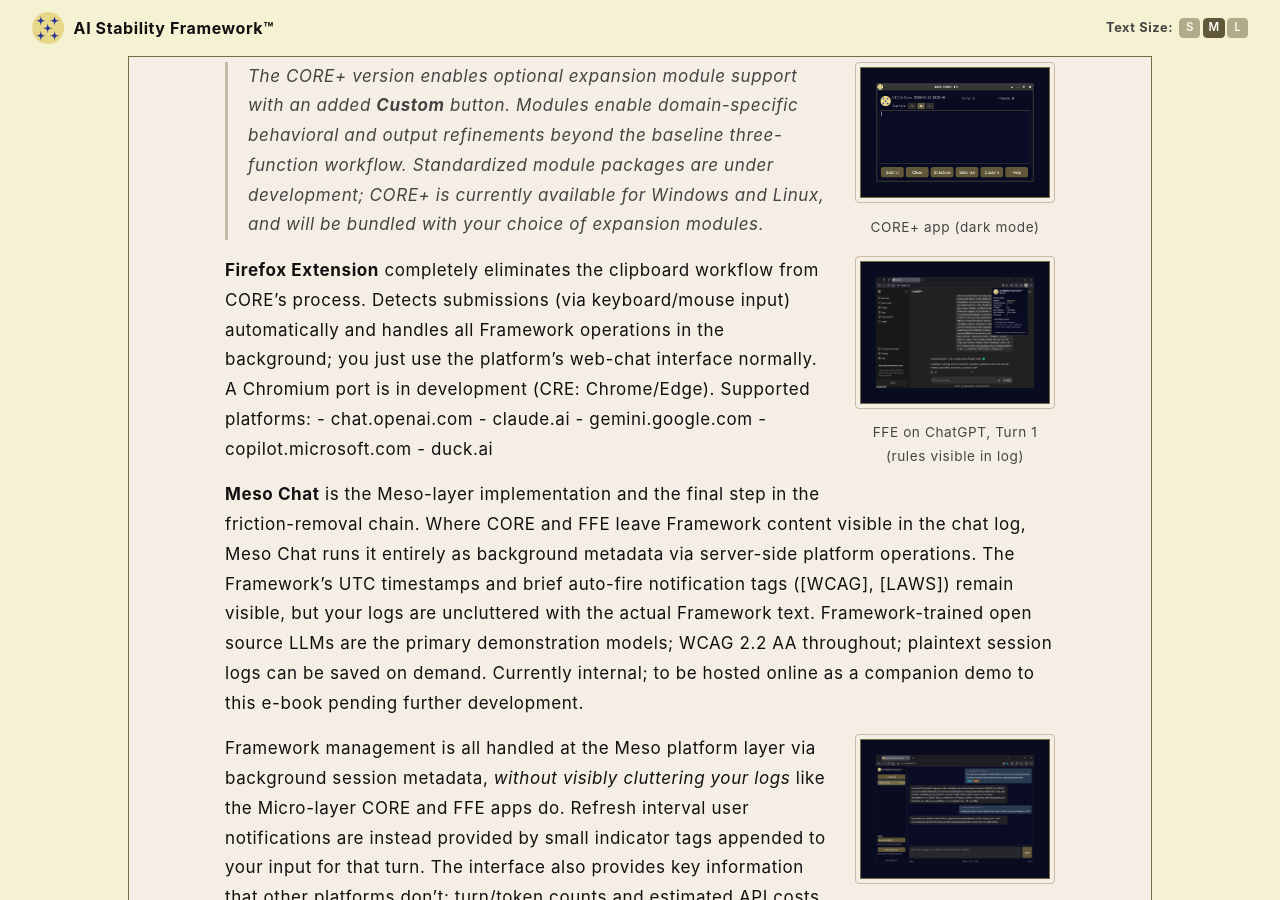
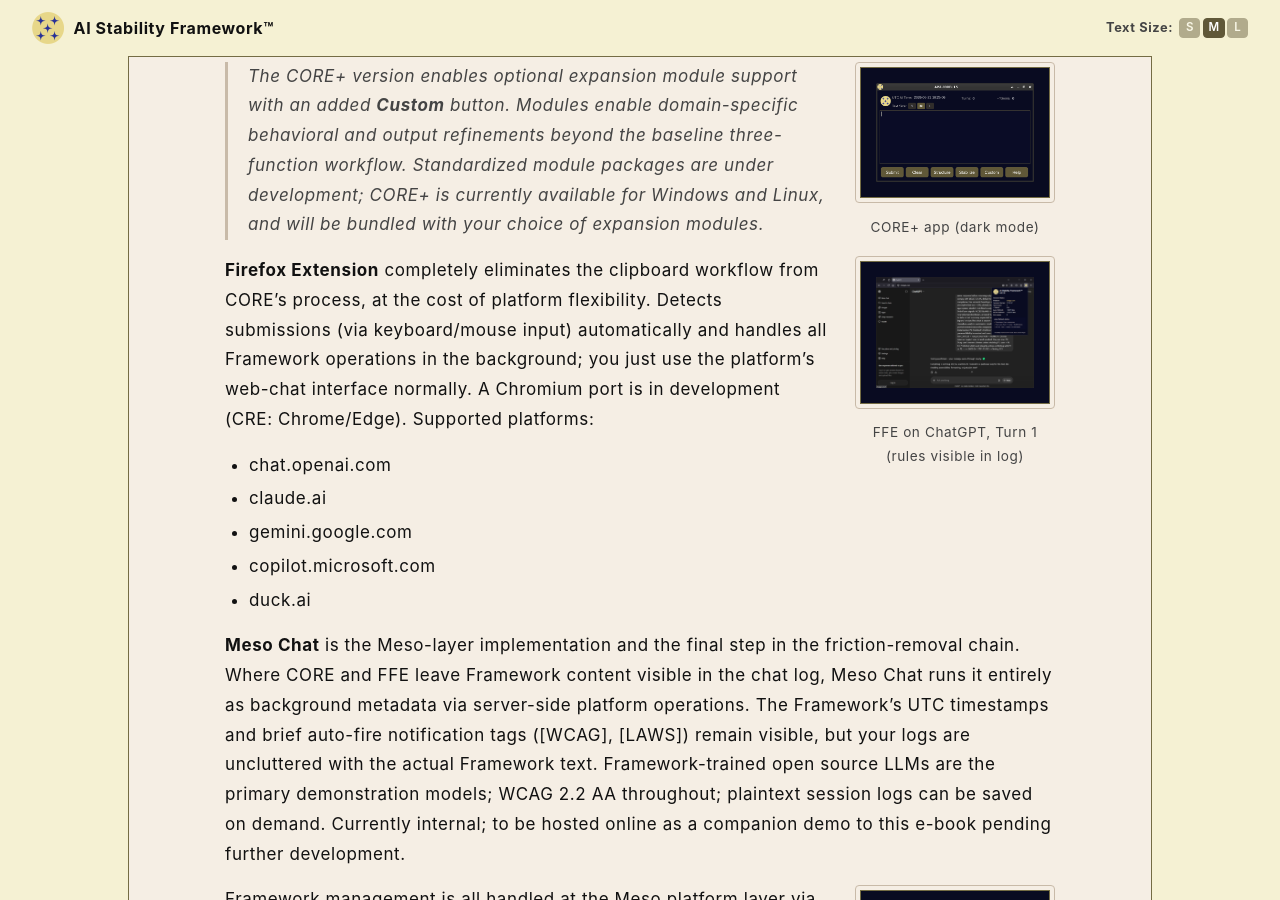
Before and after one commit to rojaslen/AISF-WEB, a Jekyll site: the page built from ch10.md, in a window 1280 px wide and 900 px high, scrolled down 1639 px. Built offline with Jekyll 4.4.1, drawn with Linux system fonts in a browser that asks for light colours; some web fonts are replaced.

Commit message:
Update ch10.md

```diff
--- a/ch10.md
+++ b/ch10.md
@@ -61,7 +61,8 @@
   <figcaption>FFE on ChatGPT, Turn 1<br>(rules visible in log)</figcaption>
 </figure>
 
-**Firefox Extension** completely eliminates the clipboard workflow from CORE's process. Detects submissions (via keyboard/mouse input) automatically and handles all Framework operations in the background; you just use the platform's web-chat interface normally. A Chromium port is in development (CRE: Chrome/Edge). Supported platforms:
+**Firefox Extension** completely eliminates the clipboard workflow from CORE's process, at the cost of platform flexibility. Detects submissions (via keyboard/mouse input) automatically and handles all Framework operations in the background; you just use the platform's web-chat interface normally. A Chromium port is in development (CRE: Chrome/Edge). Supported platforms:
+
 - chat.openai.com
 - claude.ai
 - gemini.google.com
```
